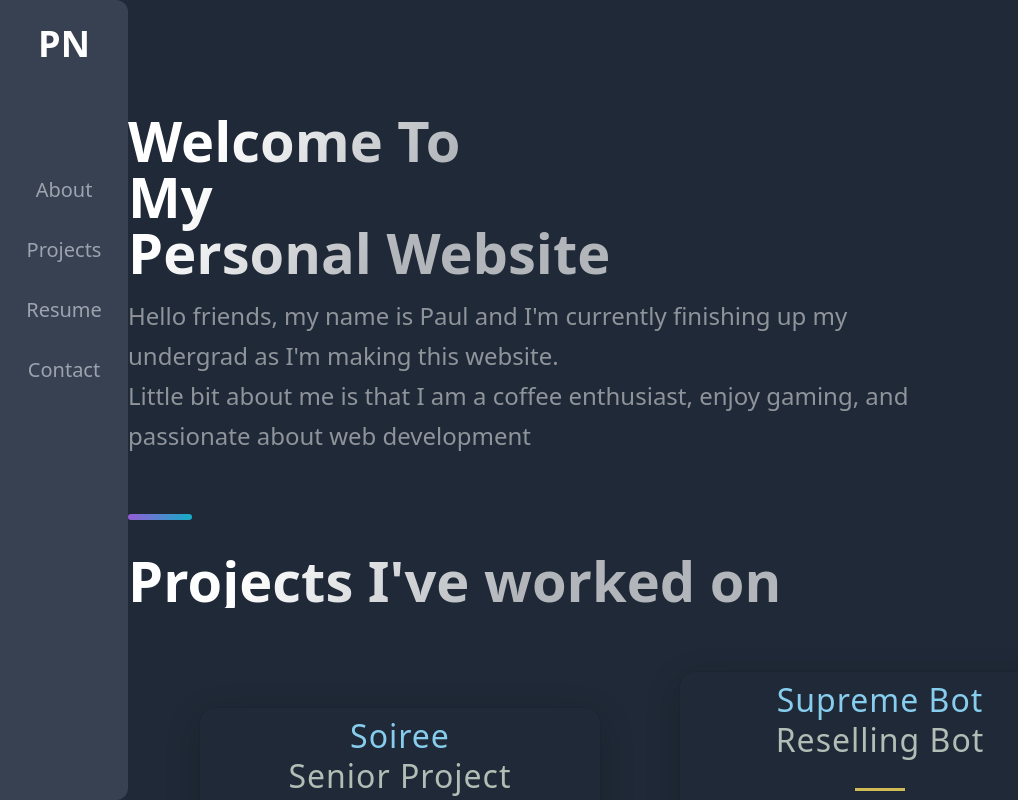
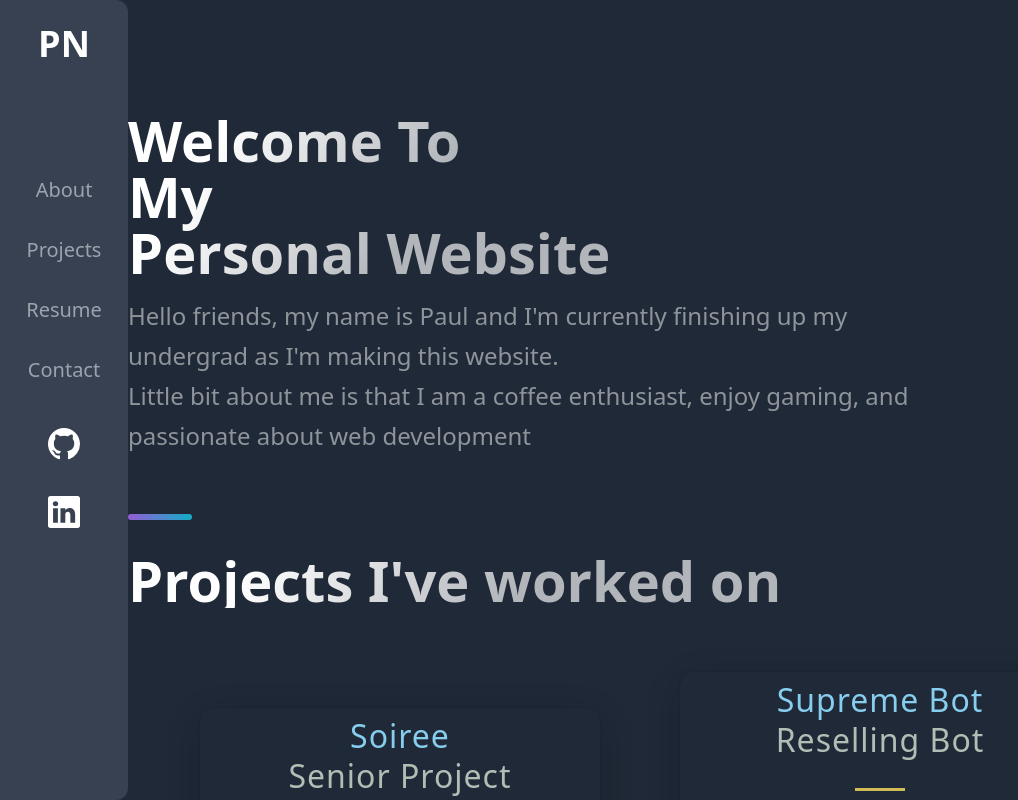
Before and after one commit to herropaul/personal-website-2, a Next.js app: page / in a window 1280 px wide. Shown: the top 800 px of the page, without its empty margins (0-1018 px from the left). Built offline with nearby package versions, Linux system fonts and the light colour scheme.

Commit message:
added github and linkedin icons/links

```diff
--- a/components/Sidebar/SideBar.tsx
+++ b/components/Sidebar/SideBar.tsx
@@ -2,6 +2,7 @@ import React, { useState } from 'react';
 import {Link} from 'react-scroll';
 import NextLink from 'next/link';
 import styles from './Sidebar.module.css';
+import {BsGithub, BsLinkedin} from 'react-icons/bs';
 import {LazyLoadImage} from 'react-lazy-load-image-component';
 
 const SideBar = () => {
@@ -29,6 +30,16 @@ const SideBar = () => {
               <li key='4' className={styles.navItem}>
                   <Link to="contact" spy={true} offset={-50} smooth={true} duration={500} onClick={closeMenu}>Contact</Link>
               </li>
+              <NextLink href="https://github.com/herropaul">
+                <a>
+                    <BsGithub className="transform w-12 h-12 p-2 mt-5 hover:transition duration-500 hover:scale-125 sm:hover:scale-150"/>
+                </a>
+              </NextLink>
+              <NextLink href="https://www.linkedin.com/in/paul-nguon/">
+                <a>
+                    <BsLinkedin className="transform w-12 h-12 p-2 mt-5 hover:transition duration-500 hover:scale-125 sm:hover:scale-150"/>
+                </a>
+              </NextLink>
           </ul>
         </nav>
     );
--- a/package.json
+++ b/package.json
@@ -9,6 +9,7 @@
   },
   "dependencies": {
     "@camwiegert/typical": "^0.1.1",
+    "@heroicons/react": "^1.0.5",
     "next": "12.0.8",
     "react": "17.0.2",
     "react-dom": "17.0.2",
--- a/tailwind.config.js
+++ b/tailwind.config.js
@@ -20,7 +20,7 @@ module.exports = {
     },
     animation: {
       float: 'float 3s infinite',
-      refloat: 'refloat 3s infinite'
+      refloat: 'refloat 3s infinite',
     },
     keyframes: {
       float: {
```
Also changed, not shown: 1 other file (tests, documents, lock files or other folders).
